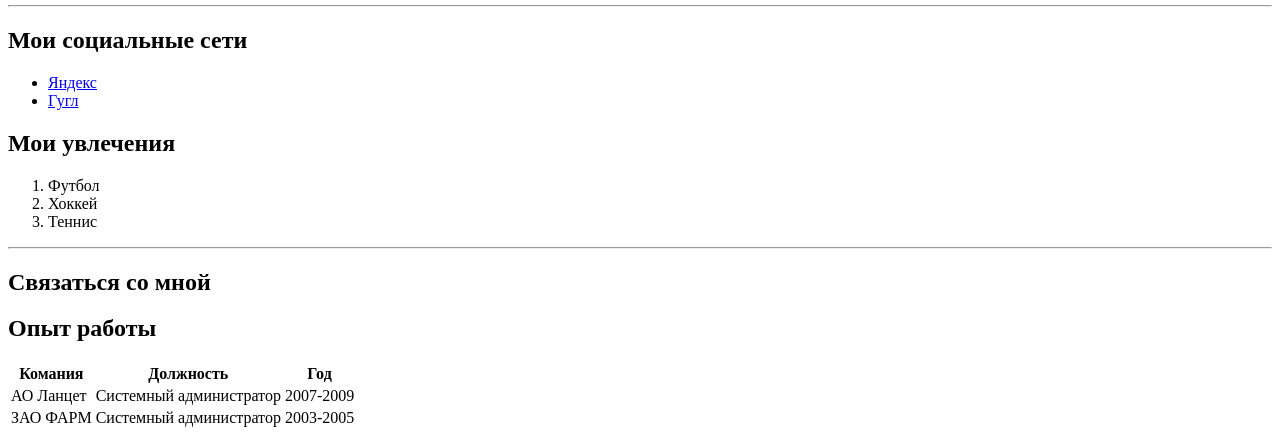
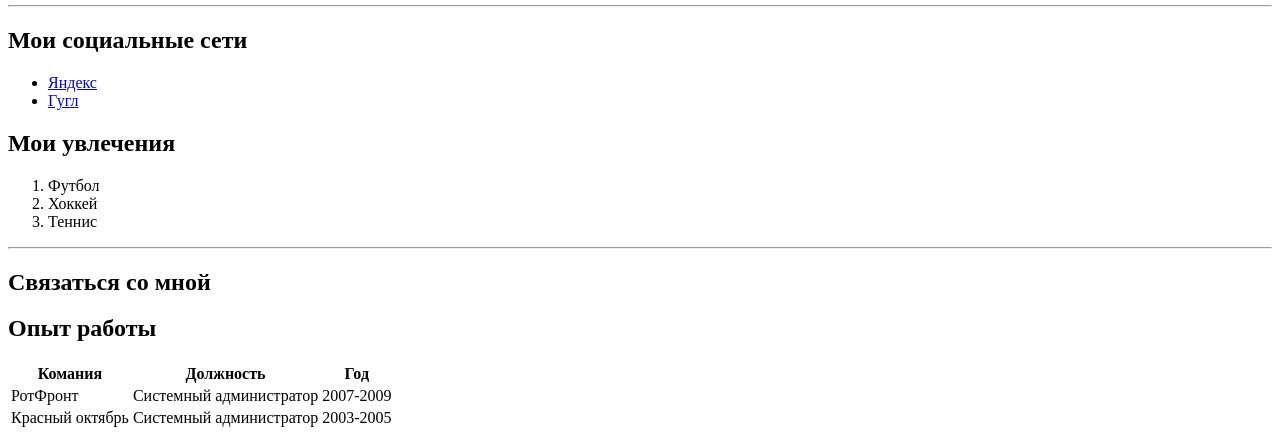
Before and after one commit to EVGDE/DESiteLearning, a plain HTML site: page index.html in a window 1280 px wide. Shown: the part 507-952 px from the top of the page. Drawn offline with Linux system fonts and the light colour scheme.

Commit message:
Update index.html

```diff
--- a/index.html
+++ b/index.html
@@ -45,12 +45,12 @@
             <th>Год</th>
         </tr>
         <tr>
-            <td>АО Ланцет</td>
+            <td>РотФронт</td>
             <td>Системный администратор</td>
             <td>2007-2009</td>
         </tr>
         <tr>
-            <td>ЗАО ФАРМ</td>
+            <td>Красный октябрь</td>
             <td>Системный администратор</td>
             <td>2003-2005</td>
         </tr>
```
